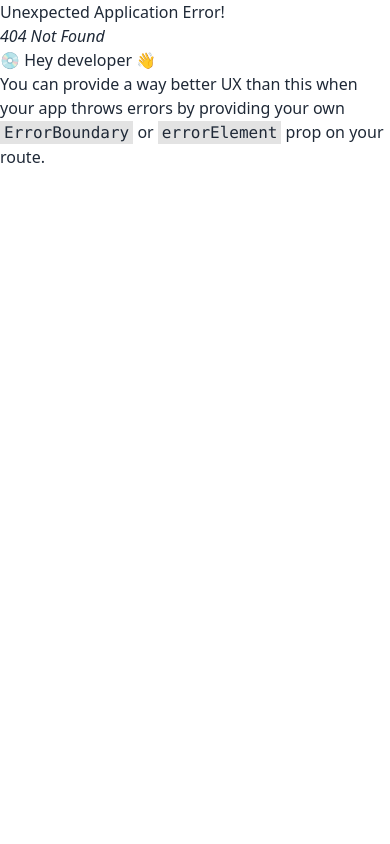
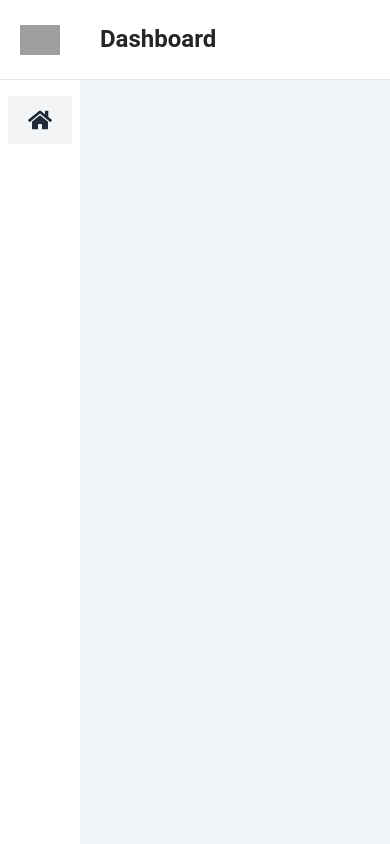
Before and after one commit to Emam-Bokhari/task_managememt_clientside, a React (Vite) app: page /dashboard in a window 390 px wide. Before the commit this address had no page. Built offline with nearby package versions, Linux system fonts and the light colour scheme; grey boxes are pictures that could not be loaded.

Commit message:
Implement responsive Dashboard layout and menu - Create a responsive dashboard layout with a fixed sidebar- Introduce a DashboardMenu component with a home link - Style adjustments for better user experience

```diff
--- /dev/null
+++ b/src/Layout/Dashboard/Dashboard.jsx
@@ -0,0 +1,60 @@
+import { Typography } from "@mui/material";
+import { Link, Outlet } from "react-router-dom";
+import DashboardMenu from "./DashboardMenu/DashboardMenu";
+
+
+const Dashboard = () => {
+  return (
+    <>
+      <div className="flex">
+        <div className="md:w-1/5 bg-white h-screen fixed top-0 left-0">
+          <div className="flex items-center pl-5 py-4 h-20 border-b border-gray-200">
+            <Link to={"/"} className="mr-3">
+              <img
+                className="w-10"
+                src="https://i.ibb.co/dGYT0sQ/logo.png"
+                alt=""
+              />
+            </Link>
+            <div className="hidden md:block">
+              <Typography
+                variant="h5"
+                component="div"
+                sx={{ flexGrow: 1, color: "#262626", fontWeight: "700" }}
+              >
+                <Link to={"/"}>TechFirm IT</Link>
+              </Typography>
+            </div>
+          </div>
+          <div className="p-2">
+
+            <DashboardMenu />
+
+          </div>
+        </div>
+        <div className="w-full bg-slate-100 min-h-screen">
+          <div className="flex">
+            <div className="w-20 md:w-1/5"></div>
+            <div className="w-[calc(100%-80px)] md:w-4/5 border-b border-gray-200 h-20 bg-white flex items-center pl-5">
+              <Typography
+                variant="h5"
+                component="div"
+                sx={{ flexGrow: 1, color: "#262626", fontWeight: "700" }}
+              >
+                Dashboard
+              </Typography>
+            </div>
+          </div>
+          <div className="flex">
+            <div className="w-20 md:w-1/5"></div>
+            <div className="w-[calc(100%-80px)] md:w-4/5 p-6">
+              <Outlet />
+            </div>
+          </div>
+        </div>
+      </div>
+    </>
+  );
+};
+
+export default Dashboard;
--- /dev/null
+++ b/src/Layout/Dashboard/DashboardMenu/DashboardMenu.jsx
@@ -0,0 +1,23 @@
+import {  FaHome,  } from "react-icons/fa";
+
+import { Link, } from "react-router-dom";
+
+
+
+const DashboardMenu = () => {
+
+  return (
+
+      <Link
+        to={"/dashboard"}
+        className="w-full my-2 py-3 px-5 text-dark-01 text-left text-lg font-medium bg-gray-100 hover:bg-gray-200 duration-500 flex items-center gap-3"
+      >
+        <FaHome className="text-2xl" />{" "}
+        <span className="hidden md:block">Home</span>
+      </Link>
+
+
+  );
+};
+
+export default DashboardMenu;
--- a/src/sharedComponents/Navbar.jsx
+++ b/src/sharedComponents/Navbar.jsx
@@ -19,7 +19,7 @@ const Navbar = () => {
                         <li><Link to="/">Home</Link></li>
 
 
-                        <li><Link>Dashboard</Link></li>
+                        <li><Link to="/dashboard" >Dashboard</Link></li>
 
                     </ul>
                 </div>
@@ -48,7 +48,7 @@ const Navbar = () => {
 
 
                     <li>
-                        <NavLink
+                        <NavLink to="/dashboard"
 
                             className={({ isActive, isPending }) =>
                                 isPending ? "pending" : isActive ? "text-[#19cb98] underline" : ""
```
Also changed, not shown: package.json (+8 -1 lines), src/Router/Router.jsx (+9 -0 lines), 1 other file (tests, documents, lock files or other folders).
